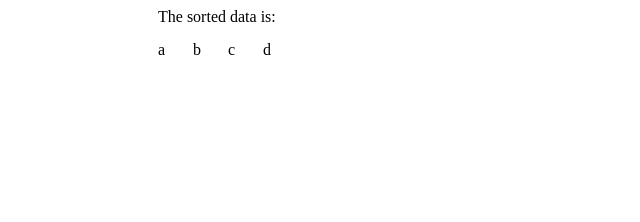
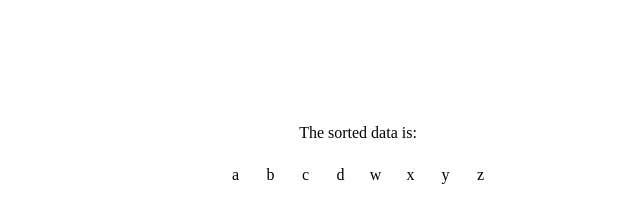
Before and after one commit to nicholasedwards/sorting_suite, a plain HTML site: page bubble_sort/js/index.html in a window 1280 px wide. Shown: the whole page, without its empty margins (282-922 px from the left). Drawn offline with Linux system fonts and the light colour scheme.

Commit message:
Centered HTML/CSS layout
Also, add a README with a reference to the deployed app at edwards.bubblesort.js.s3-website-us-west-2.amazonaws.com

```diff
--- a/bubble_sort/js/bubble_sort.js
+++ b/bubble_sort/js/bubble_sort.js
@@ -1,6 +1,6 @@
 window.onload = function bubbleSort() {
 
-  var data = ["d", "c", "a", "b"]
+  var data = ["d", "c", "a", "b", "w", "y", "z", "x"]
 
   var sorted_data = [];
 
@@ -34,11 +34,16 @@ window.onload = function bubbleSort() {
   }
 
   while (sorted_data.length > 0) {
-    var newDiv = document.createElement("div");
-    newDiv.style.width = "35px";
-    newDiv.style.height = "35px";
-    newDiv.innerHTML = sorted_data.shift();
-    document.getElementById("sorted-elements-container").appendChild(newDiv);
+
+    var elementContainer = document.createElement("div");
+    elementContainer.className = "element-container";
+
+    var element = document.createElement("div");
+    element.innerHTML = sorted_data.shift();
+
+    elementContainer.appendChild(element);
+    document.getElementById("sorted-elements-container").appendChild(elementContainer);
+
   }
 
 }
--- a/bubble_sort/js/index.html
+++ b/bubble_sort/js/index.html
@@ -6,7 +6,7 @@
   </head>
   <body>
     <div id="content-container">
-      <div>The sorted data is:</div>
+      <div class="label">The sorted data is:</div>
       <div id="sorted-elements-container"></div>
     </div>
   </body>
--- a/bubble_sort/js/styles.css
+++ b/bubble_sort/js/styles.css
@@ -1,6 +1,10 @@
 #content-container {
-  margin: 0 auto;
-  width: 400px;
+  display: flex;
+  flex-direction: column;
+  align-items: center;
+  justify-content: center;
+  width: 100%;
+  height: 300px;
 }
 
 #sorted-elements-container {
@@ -9,3 +13,12 @@
   justify-content: flex-start;
   margin-top: 15px;
 }
+
+.element-container {
+  display: flex;
+  flex-direction: row;
+  justify-content: center;
+  align-items: center;
+  width: 35px;
+  height: 35px;
+}
```
Also changed, not shown: 1 other file.
